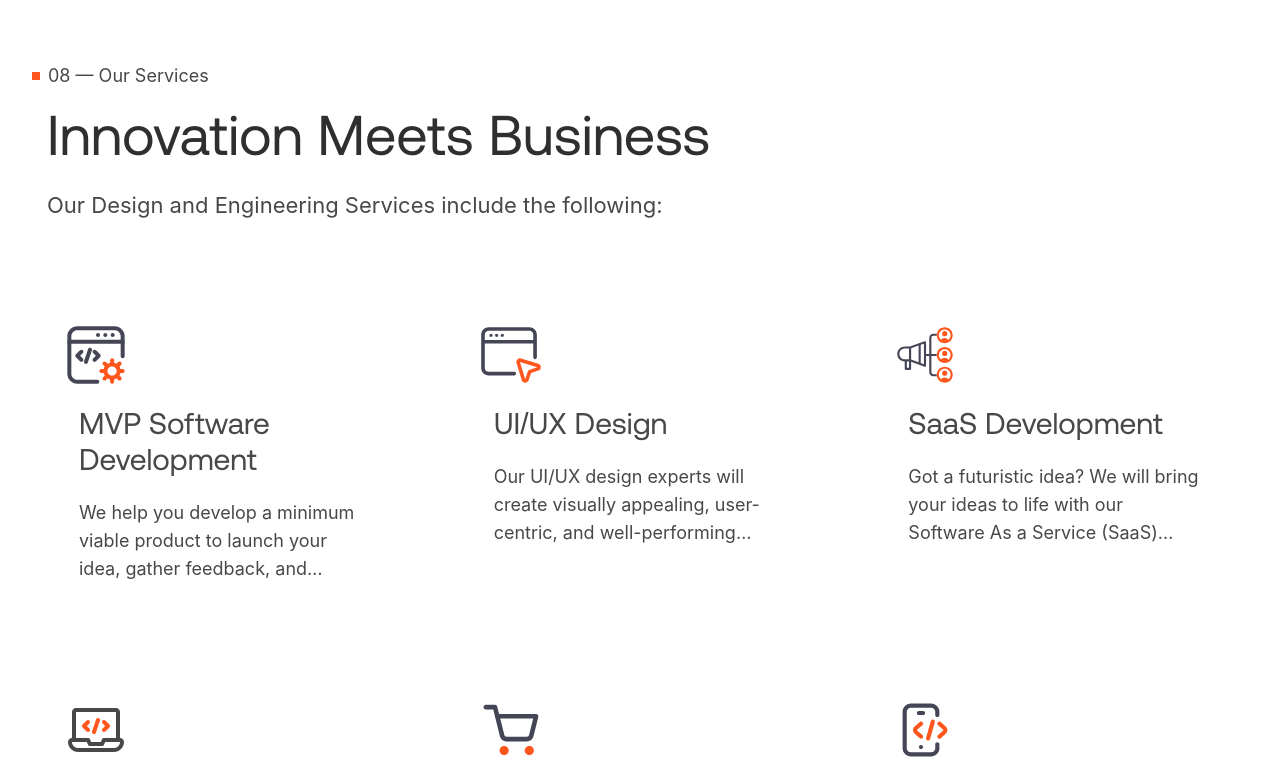
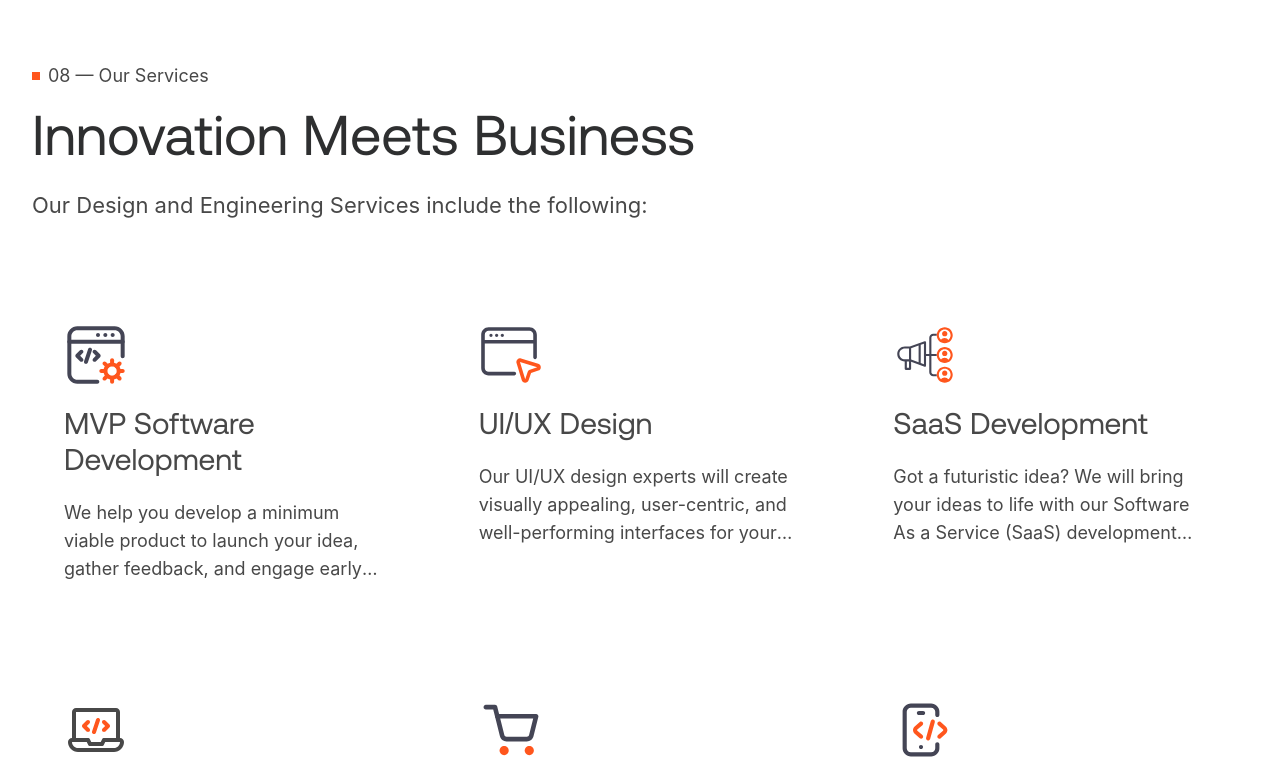
Before and after one commit to CyberpointMedia/Cyberpointmedia-Frontend, a Next.js app: page /services in a window 1280 px wide. Shown: the part 1124-1900 px from the top of the page. Built offline with nearby package versions, Linux system fonts and the light colour scheme.

Commit message:
minor css changes

```diff
--- a/src/pages/services/index.tsx
+++ b/src/pages/services/index.tsx
@@ -60,7 +60,7 @@ Services Tailored to Your Needs.</h2>
             initial="hidden"
             whileInView={"show"}
             viewport={{once: true, amount: 0.1}}
-            className="bg-white 3xl:p-12 xl:p-8 p-4 service-card card-hover border-t-8 border-white duration-500 transition hover:border-[#FF561D]">
+            className="bg-white 3xl:p-[40px] xl:p-8 p-4 service-card card-hover border-t-8 border-white duration-500 transition hover:border-[#FF561D]">
                 <div className="service_icon">
 
                     <svg xmlns="http://www.w3.org/2000/svg" width="64" height="64" viewBox="0 0 80 80" fill="none">
--- a/src/styles/globals.css
+++ b/src/styles/globals.css
@@ -241,7 +241,7 @@ nav a:hover svg path, .social_links li a:hover svg path{
 
 
 h2, h3, h4, h5, h6, p {
-    margin: 15px;
+    margin-bottom: 15px;
 }
 
 
```
